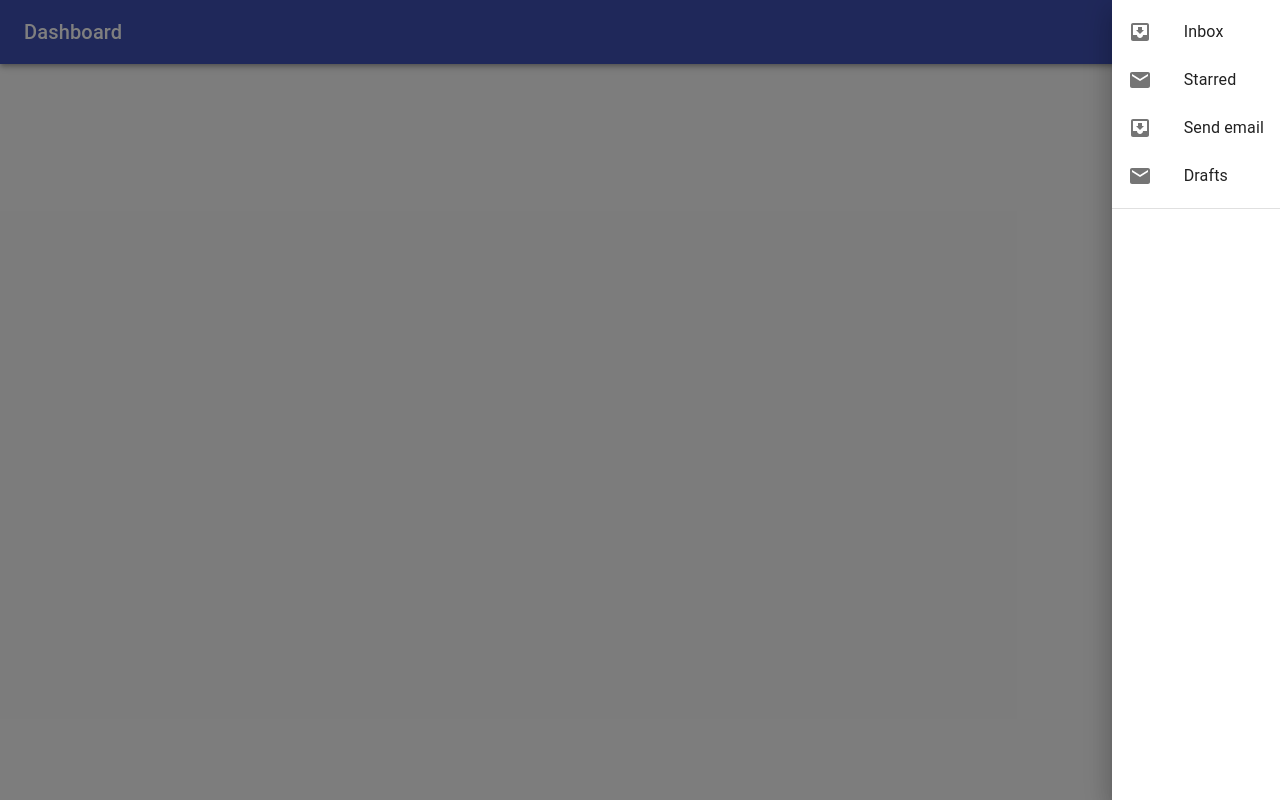
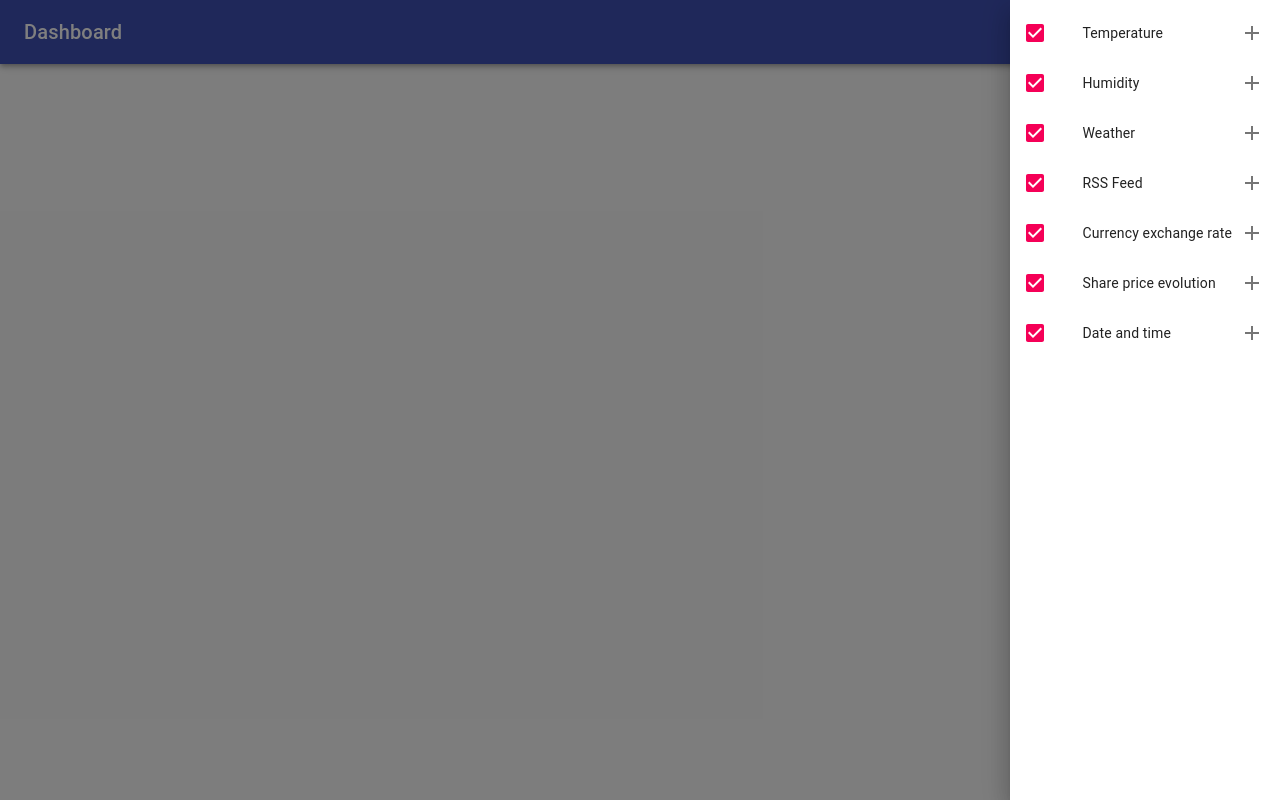
Before and after one commit to ngeorge-peillex/Dashboard, a Next.js app in the folder dashboard-app/: page /home in a window 1280 px wide. Both pictures are taken after a click on the button 1232 px from the left and 32 px from the top of the page. Built offline with nearby package versions, Linux system fonts and the light colour scheme.

Commit message:
feat: display Service and Widgets inside the side bar

```diff
--- a/dashboard-app/pages/home.js
+++ b/dashboard-app/pages/home.js
@@ -15,6 +15,7 @@ import InboxIcon from '@material-ui/icons/MoveToInbox';
 import ListItemText from '@material-ui/core/ListItemText';
 import MailIcon from '@material-ui/icons/Mail';
 import Divider from '@material-ui/core/Divider';
+import Config from '../pages/config';
 
 const useStyles = makeStyles(theme => ({
     root: {
@@ -95,7 +96,7 @@ export default function Dashboard() {
 
     const RightNavBar = () => (
         <Drawer anchor="right" open={state.right} onClose={toggleDrawer('right', false)}>
-            {sideList('right')}
+            {Config()}
         </Drawer>
     )
 
```
Also changed, not shown: 1 other file (tests, documents, lock files or other folders).
